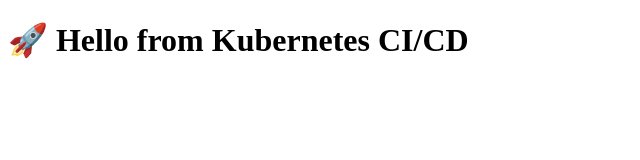
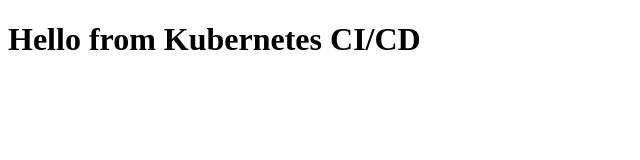
Before and after one commit to Navya1470/DevOps-K8S-Project, a plain HTML site: page Docker/index.html in a window 1280 px wide. Shown: the whole page, without its empty margins (0-640 px from the left). Drawn offline with Linux system fonts and the light colour scheme.

Commit message:
changed index.html file

```diff
--- a/Docker/index.html
+++ b/Docker/index.html
@@ -1,6 +1,6 @@
 <!DOCTYPE html>
 <html>
 <body>
-<h1>🚀 Hello from Kubernetes CI/CD</h1>
+<h1>Hello from Kubernetes CI/CD</h1>
 </body>
 </html>
```
